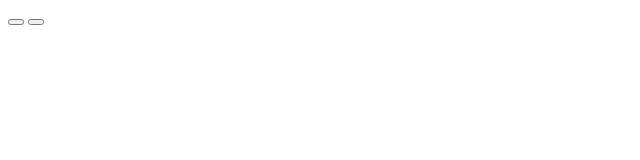
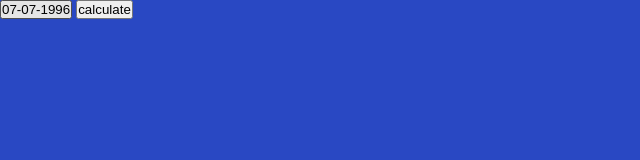
Before and after one commit to syedBahadarKhan/classtask5, a plain HTML site: page index.html in a window 1280 px wide. Shown: the whole page, without its empty margins (0-640 px from the left). Drawn offline with Linux system fonts and the light colour scheme.

Commit message:
font awesome link added

```diff
--- a/index.html
+++ b/index.html
@@ -5,6 +5,8 @@
     <meta name="viewport" content="width=device-width, initial-scale=1.0">
     <title>Document</title>
     <link rel="stylesheet" href="style.css">
+    <!--font awesome link-->
+    <link rel="stylesheet" href="https://cdnjs.cloudflare.com/ajax/libs/font-awesome/6.6.0/css/all.min.css" integrity="sha512-Kc323vGBEqzTmouAECnVceyQqyqdsSiqLQISBL29aUW4U/M7pSPA/gEUZQqv1cwx4OnYxTxve5UMg5GT6L4JJg==" crossorigin="anonymous" referrerpolicy="no-referrer" />
 </head>
 <body>
 
@@ -13,8 +15,8 @@
 
         <!--inner first div-->
         <div class="first">
-            <button></button>
-            <button></button>
+            <button>07-07-1996</button>
+            <button>calculate</button>
 
         </div>
 
--- a/style.css
+++ b/style.css
@@ -0,0 +1,9 @@
+*{
+    padding: 0;
+    margin: 0;
+}
+.main{
+    height: 100vh;
+    width: 100%;
+    background-color: #2948c3;
+}
```
